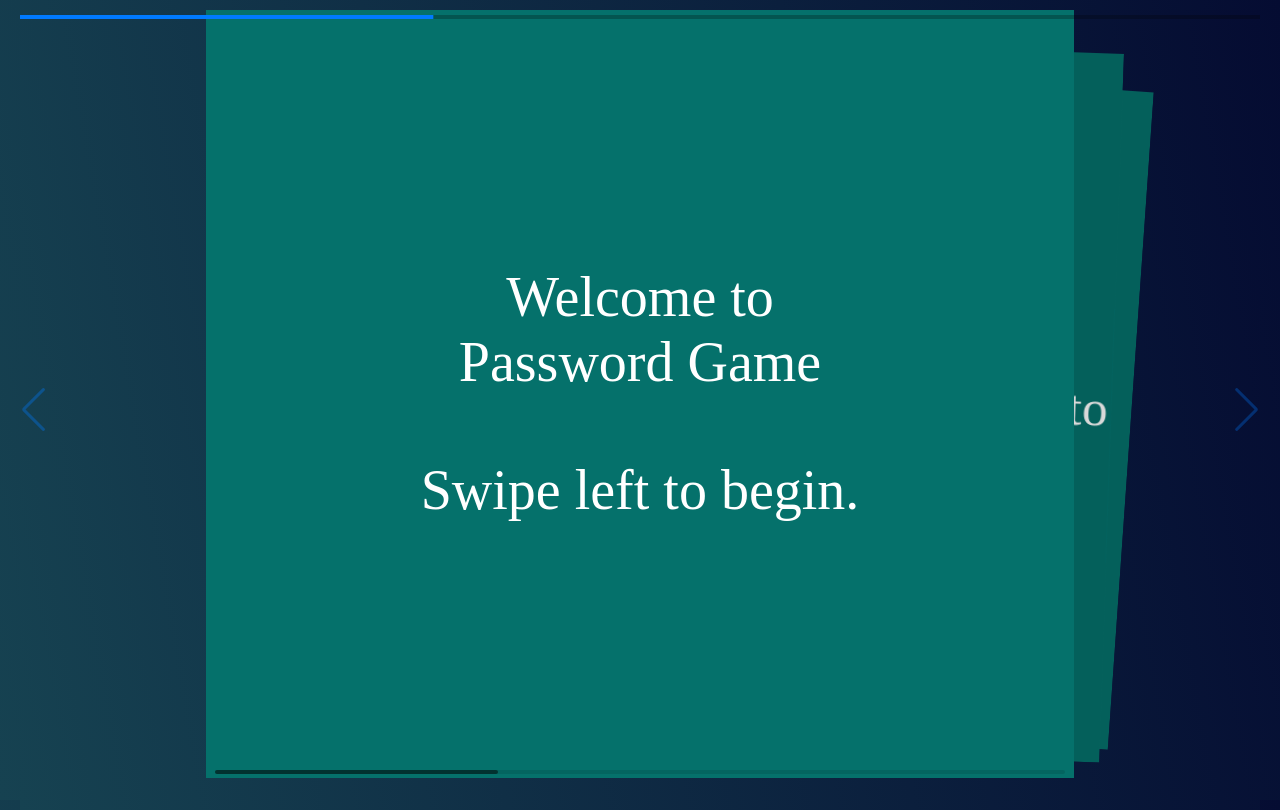
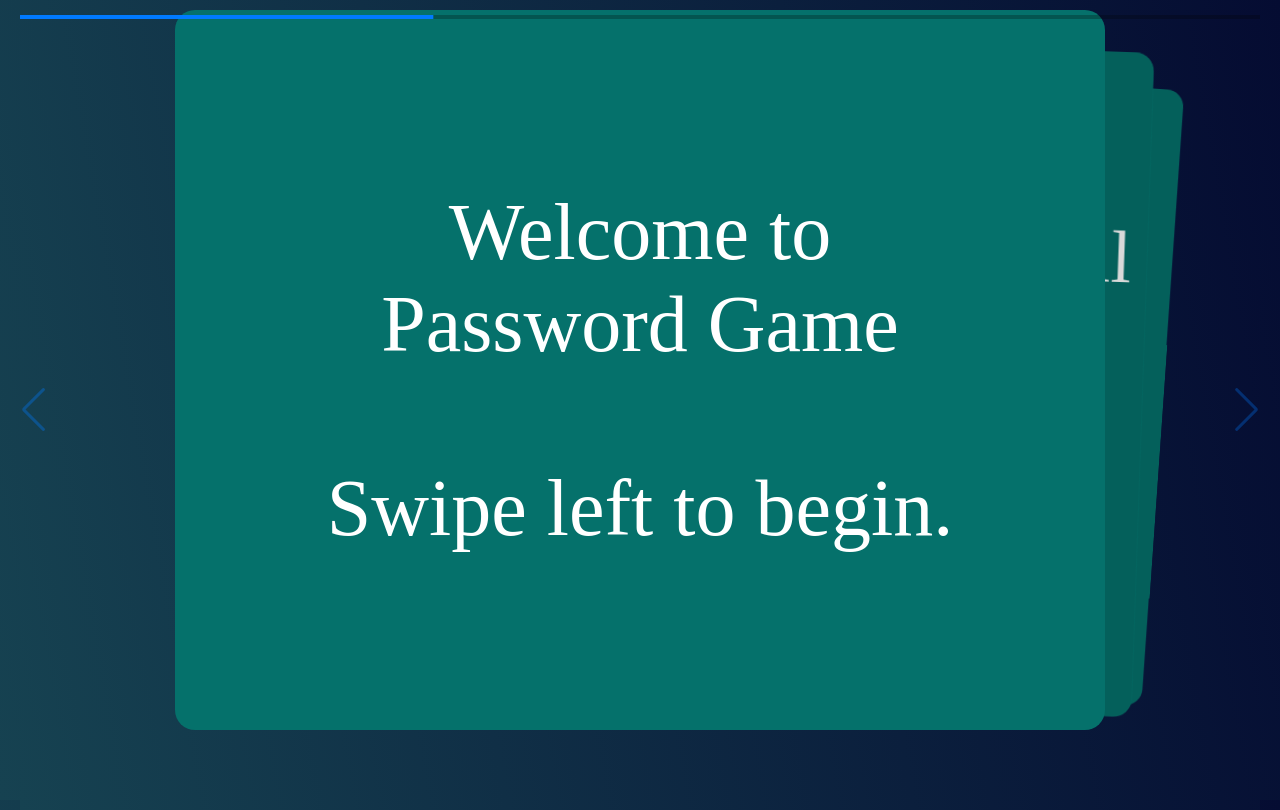
Before and after one commit to Peterhvu/password-game, a plain HTML site: page index.html in a window 1280 px wide. Drawn offline with nearby package versions, Linux system fonts and the light colour scheme.

Commit message:
update UI

```diff
--- a/index.html
+++ b/index.html
@@ -35,7 +35,6 @@
                 <button onclick="setCards('h')">Hard</button>
             </div>
         </div>
-        <div class="swiper-scrollbar"></div>
     </div>
     <div class="swiper-button-prev"></div>
     <div class="swiper-button-next"></div>
--- a/main.js
+++ b/main.js
@@ -9,10 +9,6 @@ var swiper = new Swiper(".mySwiper", {
     navigation: {
         nextEl: '.swiper-button-next',
         prevEl: '.swiper-button-prev',
-    },
-    scrollbar: {
-        el: '.swiper-scrollbar',
-        draggable: true
     }
 });
 
--- a/style.css
+++ b/style.css
@@ -11,13 +11,14 @@ body {
     font-weight: 300;
     font-style: normal;
     font-size: 14px;
-    margin: 15px;
+    margin: 15px 5px;
     padding: 0;
 }
 
 .swiper {
-    width: 70%;
-    height: 96%;
+    width: 85%;
+    height: 90%;
+    margin-top: 15%;
 }
 
 .swiper-slide {
@@ -27,6 +28,7 @@ body {
     justify-content: center;
     align-items: center;
     background-color: hsl(177, 92%, 23%);
+    border-radius: 20px;
     overflow-y: scroll;
 }
 
@@ -38,10 +40,15 @@ body {
 }
 
 .swiper-slide.intro {
-    font-size: 4em;
+    font-size: min(10vw, 10vh);
+    display: grid;
 }
 
 /* overriding swipper's bundle style  */
+.swiper-cards .swiper-slide {
+    overflow: scroll;
+}
+
 .swiper-button-prev,
 .swiper-rtl .swiper-button-next {
     left: var(--swiper-navigation-sides-offset, 0px);
@@ -70,8 +77,17 @@ body {
         margin: 10px 20px;
     }
 
+    .swiper {
+        width: 75%;
+        margin-top: 0;
+    }
+
     .swiper-slide {
         font-size: 18vh;
+    }
+
+    .swiper-slide.intro {
+        display: flex;
     }
 
     .swiper-horizontal>.swiper-pagination-progressbar,
```
